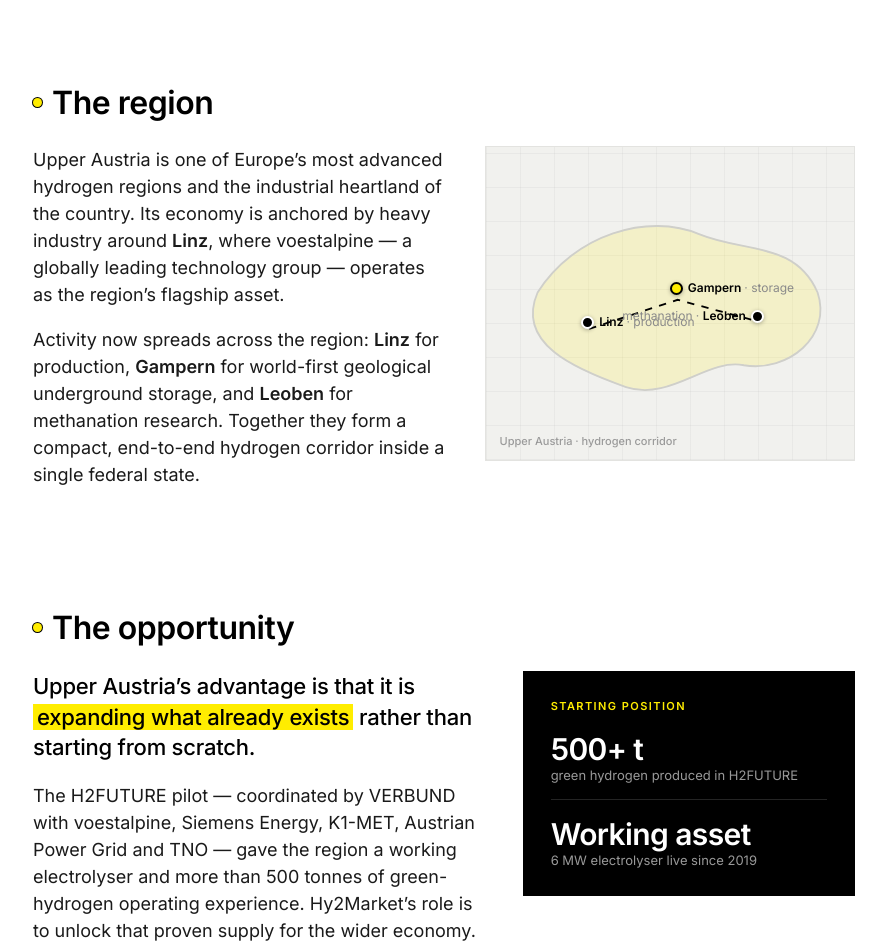
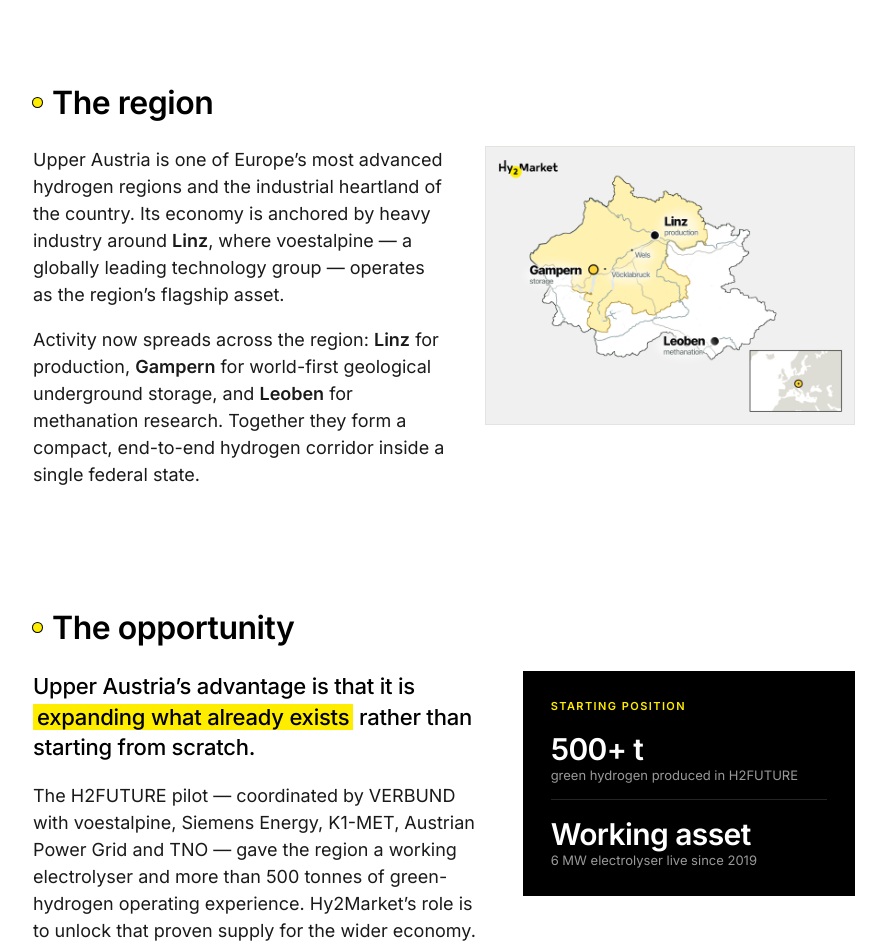
Before and after one commit to djacob34/Hy2Market-Case-Studies, a website: page app/case-study.html in a window 1280 px wide. Shown: the part 2251-3197 px from the top of the page, without its empty margins (369-1255 px from the left). Drawn offline with Linux system fonts and the light colour scheme.

Commit message:
Add Figma regional maps to case study pages
Replace the generated decorative region map with the designed regional
map exported from Figma for each region (shape, highlighted operating
area, labelled pins, Hy2Market logo and Europe locator inset). Adds a
map.image field + a .map--image template/CSS variant; the generated
shape+pins stays as the fallback. Maps exported at 2x and stored in
app/assets/maps/. Upper Austria (both variants) shares one map.

Co-Authored-By: Claude Opus 4.8 <noreply@anthropic.com>

```diff
--- a/app/css/styles.css
+++ b/app/css/styles.css
@@ -451,6 +451,10 @@ a:focus-visible, button:focus-visible {
 .pin .plabel.right { left: auto; right: 18px; text-align: right; }
 .pin .plabel .sub { color: #8a8a8a; font-weight: 400; }
 .map-caption { position: absolute; left: 14px; bottom: 12px; font-size: 11px; color: var(--muted-2); font-weight: 500; }
+/* Finished map image (Figma regional maps): let the image set the height
+   and drop the generated-map chrome; keep a light frame to match the card. */
+.map--image { aspect-ratio: auto; background: transparent; margin: 0; line-height: 0; }
+.map-img { display: block; width: 100%; height: auto; }
 
 /* --- opportunity --- */
 .opp-grid { display: grid; grid-template-columns: 1.15fr 0.85fr; gap: 40px; align-items: start; }
--- a/app/js/data/aragon.js
+++ b/app/js/data/aragon.js
@@ -77,6 +77,7 @@
         'Through its hydrogen strategy and the work of organisations such as <strong>Fundación Hidrógeno Aragón</strong>, the region has become a reference point for new hydrogen applications. As transport remains one of the hardest sectors to decarbonise, Aragón is using real-world mobility projects to explore how hydrogen can complement other zero-emission technologies in demanding day-to-day operations.'
       ],
       map: {
+        image: '/assets/maps/aragon.png',
         caption: 'Huesca · hydrogen operating area',
         pins: [
           { left: '30%', top: '52%', color: 'black', label: 'Huesca', sub: '· urban service' },
--- a/app/js/data/asturias.js
+++ b/app/js/data/asturias.js
@@ -63,6 +63,7 @@
       `The <strong>Aboño thermal power plant</strong>, on the coast just outside Gijón, is emblematic of that shift. Built to burn coal, it is exactly the kind of asset a just transition has to reckon with — and exactly the kind of site EDP chose to build its hydrogen future on, rather than around. In July 2025 its Unit 2 came back online on natural gas, after all 30 coal burners were replaced with burners designed for natural gas and hydrogen. The region's advantage is that the customers, the infrastructure and the institutional will are already in the same place.`
     ],
     map: {
+      image: `/assets/maps/asturias.png`,
       caption: `Asturias · hydrogen production hub`,
       pins: [
         { left: `40%`, top: `40%`, color: `yellow`, label: `Aboño`, sub: `· hub + retrofit` },
--- a/app/js/data/medio-tejo.js
+++ b/app/js/data/medio-tejo.js
@@ -75,6 +75,7 @@
         'The Médio Tejo region has developed a hydrogen strategy as part of its energy transition. In 2019, the region presented the <strong>HyTagus Valley</strong> initiative, aimed at developing a regional hydrogen value chain and promoting hydrogen applications across different sectors, including transport.'
       ],
       map: {
+        image: '/assets/maps/medio-tejo.png',
         caption: 'Médio Tejo · hydrogen mobility corridor',
         pins: [
           { left: '30%', top: '56%', color: 'black', label: 'Abrantes', sub: '· urban route' },
--- a/app/js/data/netherlands.js
+++ b/app/js/data/netherlands.js
@@ -66,6 +66,7 @@
       `Some 200 km north-east, near Delfzijl, HyEnergy TransStore is developing a pipeline from Nobian's production site to a new distribution hub, where hydrogen is purified and compressed before it is loaded into tube trailers. The route crosses the Oosterhornkanaal and a railway managed by ProRail. Both deployments run on the same SoluForce reinforced thermoplastic pipe.`
     ],
     map: {
+      image: `/assets/maps/netherlands.png`,
       caption: `Netherlands · two SoluForce deployments`,
       pins: [
         { left: `44%`, top: `48%`, color: `black`, label: `Deventer`, sub: `· connector` },
--- a/app/js/data/sicily.js
+++ b/app/js/data/sicily.js
@@ -112,6 +112,7 @@
         'Duferco’s gas-fired peaker turbine at Giammoro is one of them: <strong>Terna</strong>, the operator of Italy’s electricity grid, calls it into operation to steady the Sicilian system. The hydrogen plant is the first in the region to blend green hydrogen into a peaker turbine’s fuel — and part of a wider reconversion of the site, alongside solar, battery storage and a new container terminal, that turns the old steelworks towards clean energy.'
       ],
       map: {
+        image: '/assets/maps/sicily.png',
         caption: 'Sicily · Giammoro, province of Messina',
         pins: [
           { left: '72%', top: '28%', color: 'yellow', label: 'Giammoro', sub: '· Duferco site' },
--- a/app/js/data/upper-austria-revised.js
+++ b/app/js/data/upper-austria-revised.js
@@ -169,6 +169,7 @@
         'The activity draws on a wider Austrian partner network — coordination, research institutes and universities, a regional development agency and engineering partners — that provides the expertise base around the Linz demonstration site.'
       ],
       map: {
+        image: '/assets/maps/upper-austria.png',
         caption: 'Linz · demonstration site',
         pins: [
           { left: '40%', top: '52%', color: 'black', label: 'Linz', sub: '· demonstration site' }
--- a/app/js/data/upper-austria.js
+++ b/app/js/data/upper-austria.js
@@ -152,6 +152,7 @@
         'Activity now spreads across the region: <strong>Linz</strong> for production, <strong>Gampern</strong> for world-first geological underground storage, and <strong>Leoben</strong> for methanation research. Together they form a compact, end-to-end hydrogen corridor inside a single federal state.'
       ],
       map: {
+        image: '/assets/maps/upper-austria.png',
         caption: 'Upper Austria · hydrogen corridor',
         pins: [
           { left: '26%', top: '54%', color: 'black', label: 'Linz', sub: '· production' },
--- a/app/js/data/western-macedonia.js
+++ b/app/js/data/western-macedonia.js
@@ -103,6 +103,7 @@
       `What comes next for the region is still being written, and CluBE is one of the organizations working to make sure hydrogen is part of the answer.`
     ],
     map: {
+      image: `/assets/maps/western-macedonia.png`,
       caption: `Western Macedonia · getting ready`,
       pins: [
         { left: `46%`, top: `48%`, color: `yellow`, label: `Kozani`, sub: `· CluBE HQ` },
--- a/app/js/template.js
+++ b/app/js/template.js
@@ -285,12 +285,15 @@
         '<span class="marker ' + (p.color === 'yellow' ? 'yellow' : 'black') + '"></span>' +
         '<span class="' + labelCls + '">' + label + '</span></div>';
     }).join('');
-    return '' +
-    '<section id="toc-region" class="section mt-block" data-reveal>' +
-      secHead(r.title) +
-      '<div class="region-grid">' +
-        '<div>' + paras + '</div>' +
-        '<div class="map">' +
+    // A region can supply a finished map image (map.image) — e.g. the
+    // designed regional maps exported from Figma — which replaces the
+    // decorative generated shape + pins. The gradient/pins path stays as the
+    // fallback for any region without an image.
+    var mapHtml = r.map.image
+      ? '<figure class="map map--image">' +
+          '<img class="map-img" src="' + esc(r.map.image) + '" alt="' + esc(r.map.alt || (d.breadcrumb.here + ' — region map')) + '" loading="lazy" width="1600" height="1200">' +
+        '</figure>'
+      : '<div class="map">' +
           '<div class="map-grid"></div>' +
           '<svg class="shape" viewBox="0 0 100 86" fill="none" preserveAspectRatio="none" aria-hidden="true">' +
             '<path d="M14,40 C24,24 44,18 58,24 C70,29 84,26 90,40 C94,52 82,62 70,60 C60,58 50,70 38,66 C24,61 8,54 14,40 Z" fill="rgba(255,237,0,0.16)" stroke="#cfcfca" stroke-width="0.5"/>' +
@@ -298,7 +301,13 @@
           '</svg>' +
           pins +
           '<span class="map-caption">' + esc(r.map.caption) + '</span>' +
-        '</div>' +
+        '</div>';
+    return '' +
+    '<section id="toc-region" class="section mt-block" data-reveal>' +
+      secHead(r.title) +
+      '<div class="region-grid">' +
+        '<div>' + paras + '</div>' +
+        mapHtml +
       '</div>' +
     '</section>';
   }
```
Also changed, not shown: app/assets/maps/aragon.png (added), app/assets/maps/asturias.png (added), app/assets/maps/medio-tejo.png (added), app/assets/maps/netherlands.png (added), app/assets/maps/sicily.png (added), app/assets/maps/upper-austria.png (added), app/assets/maps/western-macedonia.png (added).
